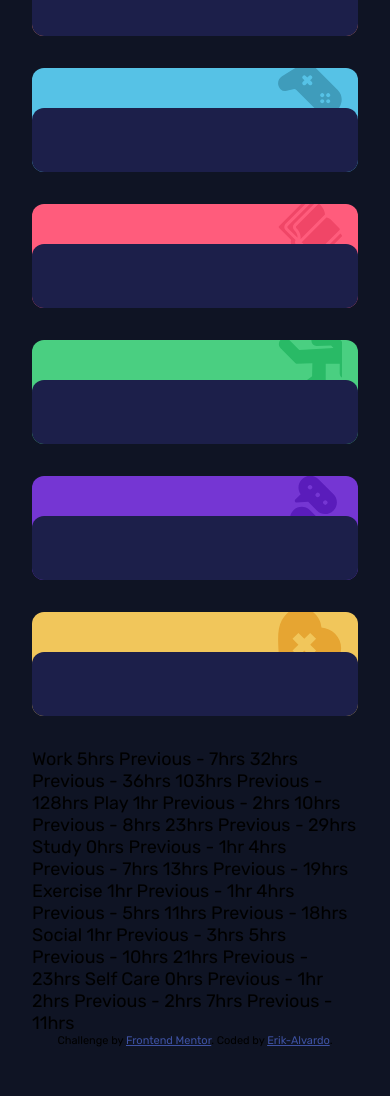
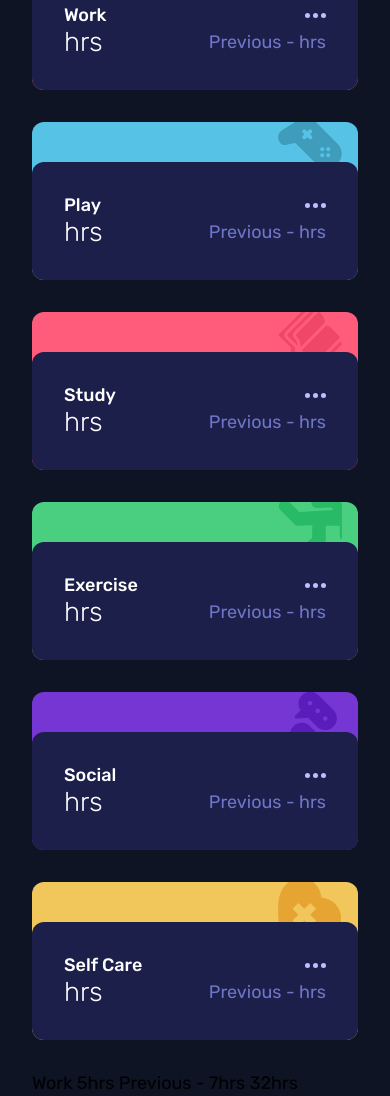
Before and after one commit to Erik-Alvarado/Time-Tracking, a plain HTML site: page index.html in a window 390 px wide. Shown: the part 396-1492 px from the top of the page. Drawn offline with Linux system fonts and the light colour scheme.

Commit message:
more styling and card setting. Moving onto responsiveness

```diff
--- a/index.html
+++ b/index.html
@@ -51,66 +51,78 @@
         <span class="icon"></span>
         <div class="act-info">
           <span class="act-upper">
-            <span class="info-title"></span>
+            <span class="info-title">Work</span>
             <span class="info-select"></span>
           </span>
-          <span class="act-mid"></span>
-          <span class="act-lower"></span>
+          <span class="act-lower">
+            <h2><span class="current-num"></span>hrs</h2>
+            <p>Previous - <span class="previous-num"></span>hrs</p>
+          </span>
         </div>
       </div>
       <div class="activity-card" id="play">
         <span class="icon"></span>
         <div class="act-info">
           <span class="act-upper">
-            <span class="info-title"></span>
+            <span class="info-title">Play</span>
             <span class="info-select"></span>
           </span>
-          <span class="act-mid"></span>
-          <span class="act-lower"></span>
+          <span class="act-lower">
+            <h2><span class="current-num"></span>hrs</h2>
+            <p>Previous - <span class="previous-num"></span>hrs</p>
+          </span>
         </div>
       </div>
       <div class="activity-card" id="study">
         <span class="icon"></span>
         <div class="act-info">
           <span class="act-upper">
-            <span class="info-title"></span>
+            <span class="info-title">Study</span>
             <span class="info-select"></span>
           </span>
-          <span class="act-mid"></span>
-          <span class="act-lower"></span>
+          <span class="act-lower">
+            <h2><span class="current-num"></span>hrs</h2>
+            <p>Previous - <span class="previous-num"></span>hrs</p>
+          </span>
         </div>
       </div>
       <div class="activity-card" id="exercise">
         <span class="icon"></span>
         <div class="act-info">
           <span class="act-upper">
-            <span class="info-title"></span>
+            <span class="info-title">Exercise</span>
             <span class="info-select"></span>
           </span>
-          <span class="act-mid"></span>
-          <span class="act-lower"></span>
+          <span class="act-lower">
+            <h2><span class="current-num"></span>hrs</h2>
+            <p>Previous - <span class="previous-num"></span>hrs</p>
+          </span>
         </div>
       </div>
       <div class="activity-card" id="social">
         <span class="icon"></span>
         <div class="act-info">
           <span class="act-upper">
-            <span class="info-title"></span>
+            <span class="info-title">Social</span>
             <span class="info-select"></span>
           </span>
-          <span class="act-mid"></span>
-          <span class="act-lower"></span>
+          <span class="act-lower">
+            <h2><span class="current-num"></span>hrs</h2>
+            <p>Previous - <span class="previous-num"></span>hrs</p>
+          </span>
         </div>
       </div>
       <div class="activity-card" id="care">
         <span class="icon"></span>
         <div class="act-info">
           <span class="act-upper">
-            <span class="info-title"></span>
+            <span class="info-title">Self Care</span>
             <span class="info-select"></span>
           </span>
-          <span class="act-mid"></span>
-          <span class="act-lower"></span>
+          <span class="act-lower">
+            <h2><span class="current-num"></span>hrs</h2>
+            <p>Previous - <span class="previous-num"></span>hrs</p>
+          </span>
         </div>
       </div>
     </main>
--- a/scss/_footer.scss
+++ b/scss/_footer.scss
@@ -0,0 +1,16 @@
+footer {
+  .attribution {
+    color: $base;
+    font-size: 1rem;
+    font-weight: 300;
+    a {
+      color: $mainBlue;
+      text-decoration: none;
+      font-weight: 500;
+      transition: ease 0.3s;
+      &:hover {
+        color: $paleBlue;
+      }
+    }
+  }
+}
--- a/scss/_main.scss
+++ b/scss/_main.scss
@@ -57,6 +57,32 @@ main {
       border-radius: 0.75rem;
       padding: 2rem;
       background-color: $darkBlue;
+      .act-upper {
+        display: flex;
+        align-items: center;
+        justify-content: space-between;
+        .info-select {
+          background-image: url("/images/icon-ellipsis.svg");
+          background-size: contain;
+          background-repeat: no-repeat;
+          height: 5px;
+          width: 21px;
+          z-index: 0;
+        }
+        .info-title {
+          color: $base;
+          font-weight: 500;
+        }
+      }
+      .act-lower {
+        display: flex;
+        align-items: center;
+        color: $base;
+        justify-content: space-between;
+        p {
+          color: $desatBlue;
+        }
+      }
     }
   }
 }
```
Also changed, not shown: dist/styles.css, 1 other file.
